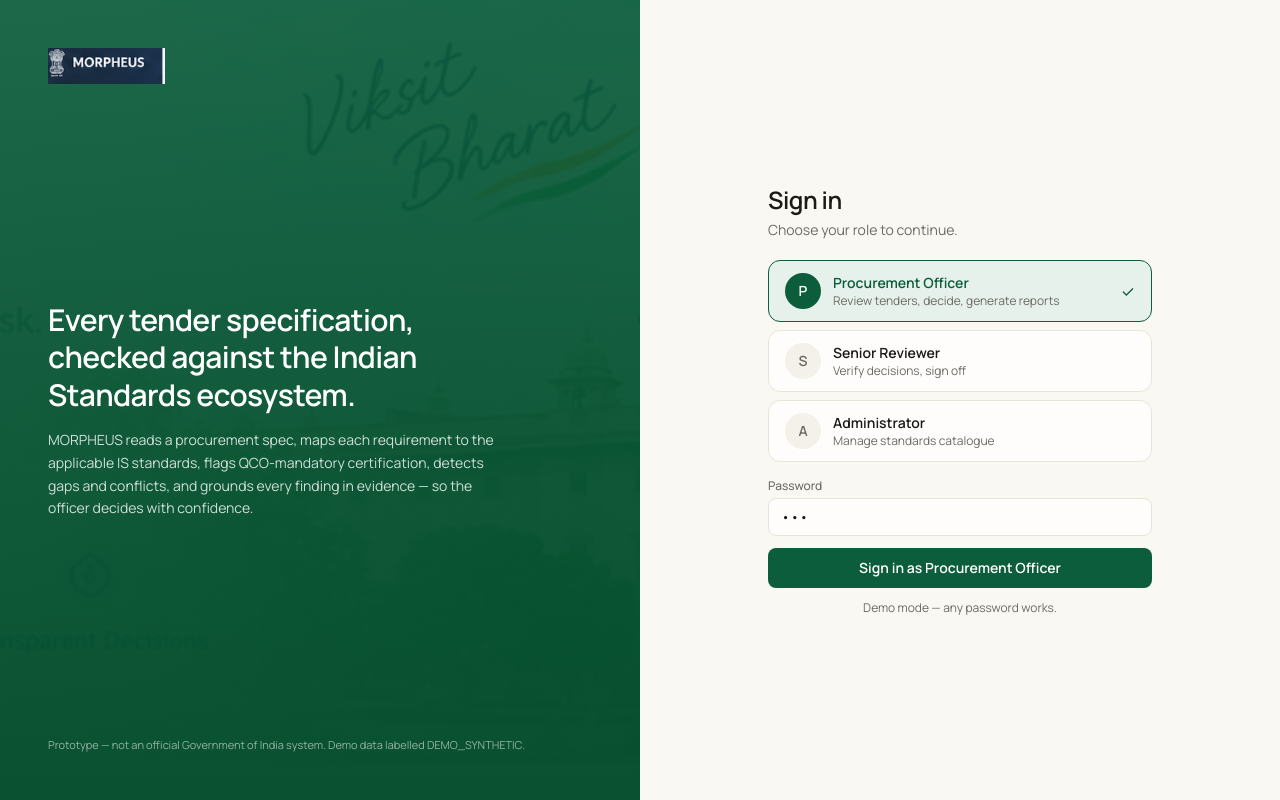
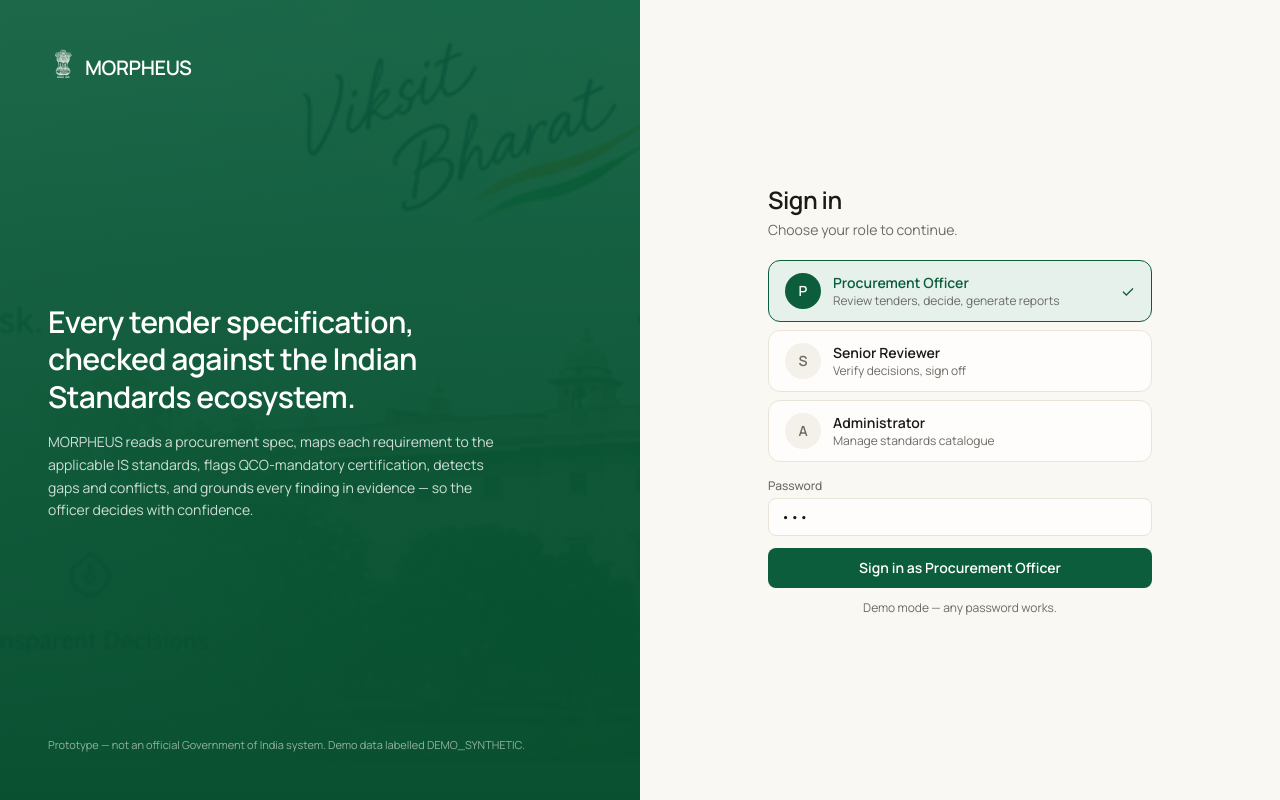
Before and after one commit to Adhvaithmutyam/morpheus, a React (Vite) app in the folder frontend/: page /login in a window 1280 px wide. Built offline with nearby package versions, Linux system fonts and the light colour scheme; no server answers.

Commit message:
Fix login page wordmark: replace opaque-background PNG with emblem + text
The morpheus_wordmark_light.png has a baked-in dark navy background
that clashes with the dark green login panel. Replace it with the
emblem_light.png (which blends on dark backgrounds) plus styled text.

```diff
--- a/frontend/src/pages/Login.tsx
+++ b/frontend/src/pages/Login.tsx
@@ -42,7 +42,10 @@ export function LoginPage() {
         />
         <div className="absolute inset-0 bg-gradient-to-b from-primary/70 to-primary-dark/95" />
         <div className="relative flex h-full flex-col justify-between p-12 text-white">
-          <img src="/brand/morpheus_wordmark_light.png" alt="MORPHEUS" className="h-9 w-auto self-start" />
+          <div className="flex items-center gap-2.5 self-start">
+            <img src="/brand/emblem_light.png" alt="" className="h-10 w-auto opacity-90" />
+            <span className="font-display text-xl font-semibold tracking-wide text-white">MORPHEUS</span>
+          </div>
           <div className="max-w-md">
             <h1 className="font-display text-3xl font-semibold leading-tight">
               Every tender specification, checked against the Indian Standards ecosystem.
```
